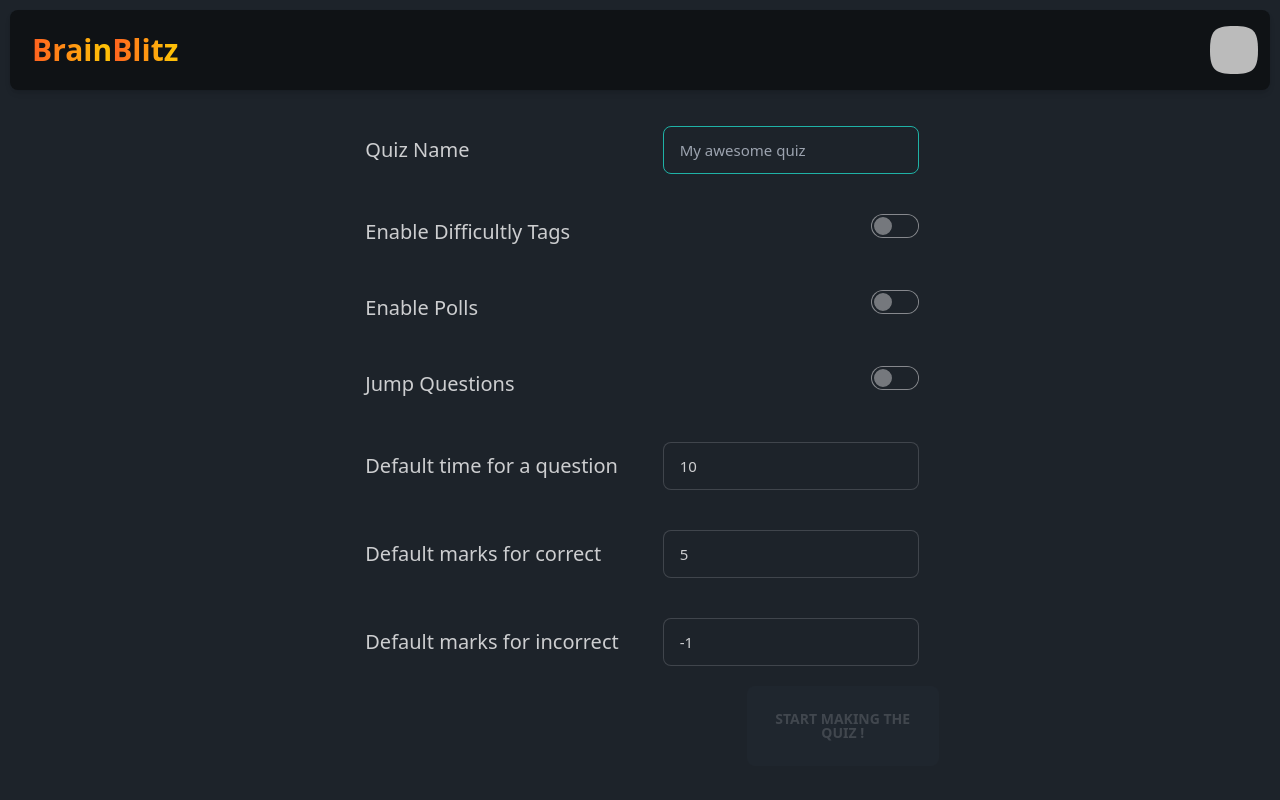
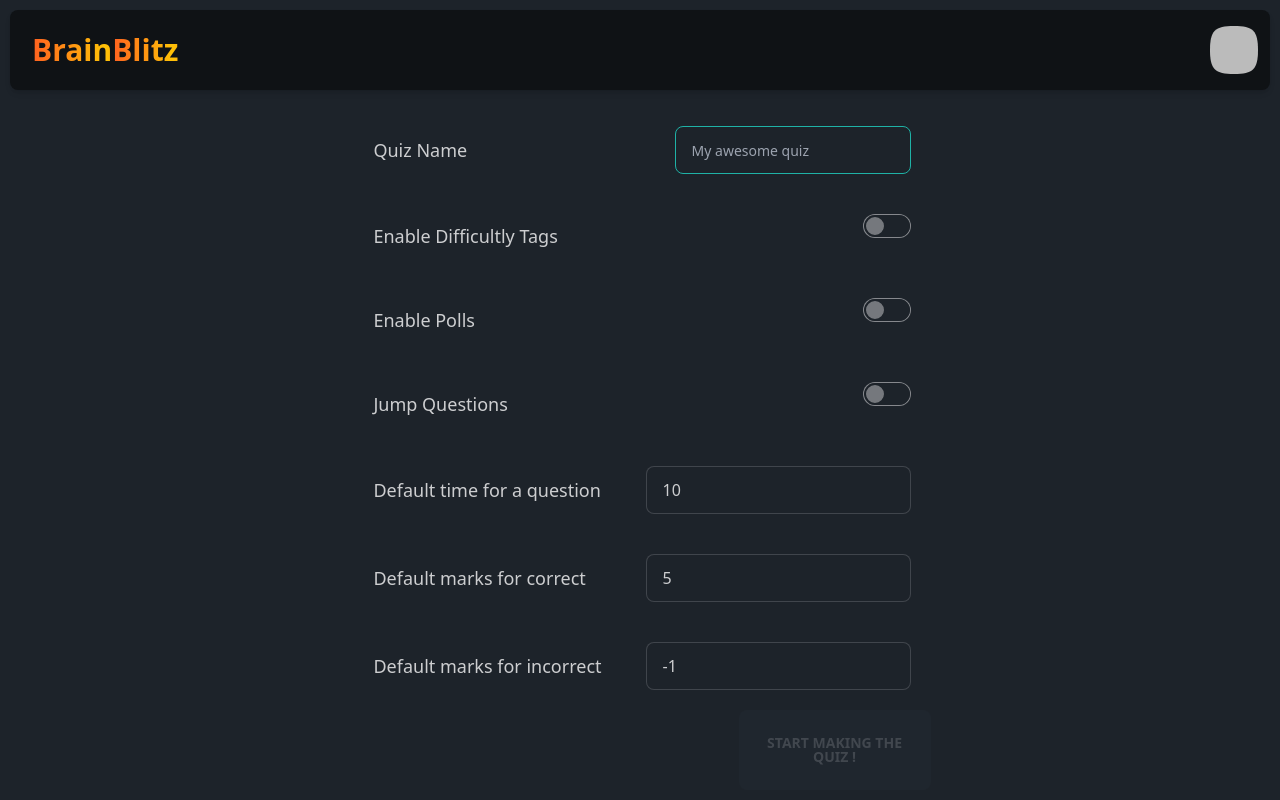
Before and after one commit to JeelRajodiya/brain-blitz, a Next.js app: page /NewQuiz in a window 1280 px wide. Built offline with nearby package versions, Linux system fonts and the light colour scheme; no server answers; sample sign-in values are in the browser's storage.

Commit message:
distributed newQuiz styles

```diff
--- a/pages/NewQuiz/index.tsx
+++ b/pages/NewQuiz/index.tsx
@@ -57,19 +57,21 @@ export default function NewQuiz() {
         <div className="flex flex-col ">
           <div className="flex justify-between">
             <label className="label m-5">
-              <span className=" txtf label-text">Quiz Name</span>
+              <span className=" text-lg label-text">Quiz Name</span>
             </label>
             <input
               type="text"
               placeholder="My awesome quiz"
-              className="txtin m-5 input input-accent input-bordered"
+              className="text-sm m-5 input input-accent input-bordered"
               value={quizName}
               onChange={(e) => setQuizName(e.target.value)}
             />
           </div>
           <div className="flex justify-between">
             <label className="label m-5">
-              <span className=" txtf label-text">Enable Difficultly Tags </span>
+              <span className=" text-lg label-text">
+                Enable Difficultly Tags{" "}
+              </span>
             </label>
             <input
               type="checkbox"
@@ -82,7 +84,7 @@ export default function NewQuiz() {
           </div>
           <div className="flex justify-between">
             <label className="label m-5">
-              <span className=" txtf label-text">Enable Polls </span>
+              <span className=" text-lg label-text">Enable Polls </span>
             </label>
             <input
               type="checkbox"
@@ -95,7 +97,7 @@ export default function NewQuiz() {
           </div>
           <div className="flex justify-between">
             <label className="label m-5">
-              <span className=" txtf label-text">Jump Questions </span>
+              <span className=" text-lg label-text">Jump Questions </span>
             </label>
             <input
               type="checkbox"
@@ -108,7 +110,7 @@ export default function NewQuiz() {
           </div>
           <div className="flex justify-between">
             <label className="label m-5">
-              <span className=" txtf label-text">
+              <span className=" text-lg label-text">
                 Default time for a question{" "}
               </span>
             </label>
@@ -124,7 +126,7 @@ export default function NewQuiz() {
           </div>
           <div className="flex justify-between">
             <label className="label m-5">
-              <span className=" txtf label-text">
+              <span className=" text-lg label-text">
                 Default marks for correct{" "}
               </span>
             </label>
@@ -140,7 +142,7 @@ export default function NewQuiz() {
           </div>
           <div className="flex justify-between">
             <label className="label m-5">
-              <span className=" txtf label-text">
+              <span className=" text-lg label-text">
                 Default marks for incorrect{" "}
               </span>
             </label>
@@ -156,9 +158,9 @@ export default function NewQuiz() {
           </div>
         </div>
 
-        <div className="bb  justify-end">
+        <div className="justify-end items-end flex">
           <button
-            className="btn btn-primary w-48 h-20"
+            className="btn btn-primary w-48 h-20 "
             disabled={!quizName}
             onClick={createQuiz}
           >
--- a/styles/global.css
+++ b/styles/global.css
@@ -10,35 +10,6 @@
   padding: 10px;
   padding-left: 10px;
   padding-right: 10px;
-}
-
-/* ----------------- NEW QUIZ FORM --------------------- */
-.txtf {
-  font-size: 20px;
-}
-
-.txtin {
-  font-size: 15px;
-}
-
-.bb {
-  display: flex;
-  justify-content: flex-end;
-  align-items: flex-end;
-}
-
-/* LOADING */
-.loading-container {
-  display: flex;
-  justify-content: center;
-  align-items: center;
-  height: 50vh;
-}
-
-.progress {
-  border: none;
-  border-radius: 20px;
-  height: 15px;
 }
 
 /* ----------------------MCQ ONLY--------------------------- */
```
